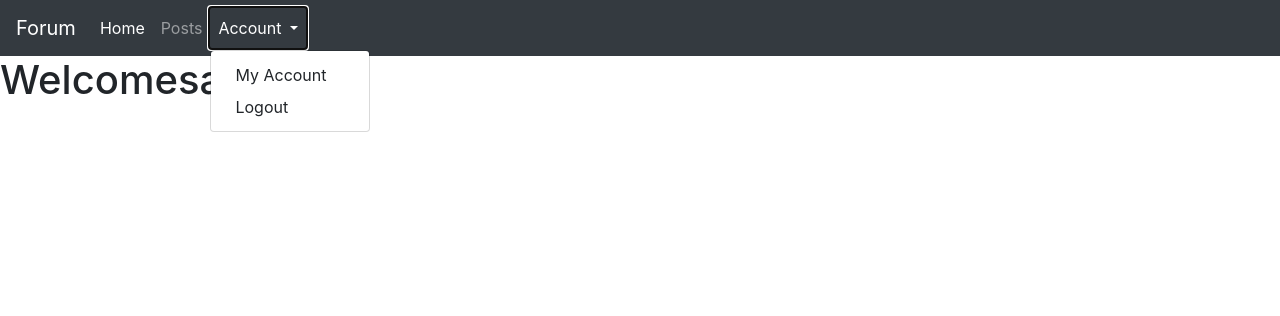
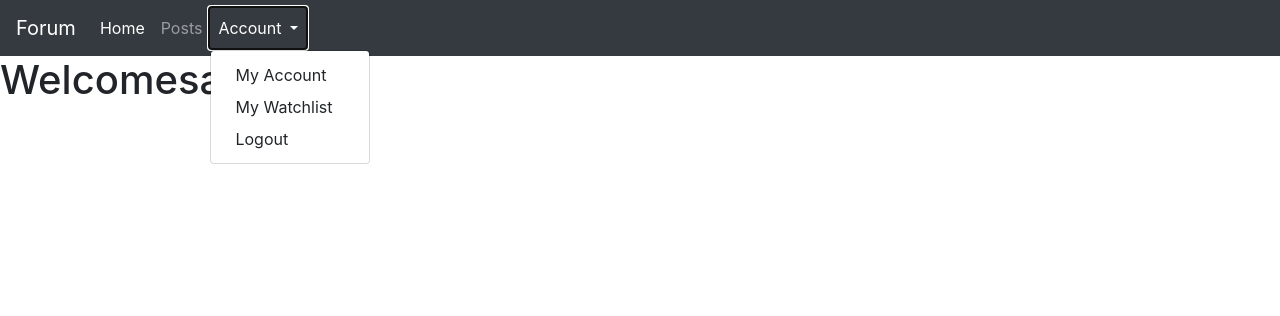
Before and after one commit to LiamSutton/Speedrun-MVC-Forum, a PHP site: page /index.php in a window 1280 px wide, after a click on "Account". Shown: the top 316 px of the page. Run offline with PHP 8.4, Linux system fonts and the light colour scheme; the visitor is signed in with stand-in values (Sample User, id 1); data that the repository does not hold is empty; some libraries are stand-ins or nearby versions.

Commit message:
Added navigation to Watchlist (next build task)

```diff
--- a/Views/template/header.phtml
+++ b/Views/template/header.phtml
@@ -44,6 +44,7 @@
                     if (isset($_SESSION['username'])) {
                         $id = $_SESSION['id'];
                         echo "<a class='dropdown-item' href='myaccount.php?id=$id'>My Account</a>";
+                        echo "<a class='dropdown-item' href='watchlist.php?id=$id'>My Watchlist</a>";
                         echo "<a class='dropdown-item' href='logout.php'>Logout</a>";
                     } else {
                         echo "<a class=\"dropdown-item\" href=\"#\" data-toggle=\"modal\" role=\"button\" data-target=\"#loginModal\">
```
